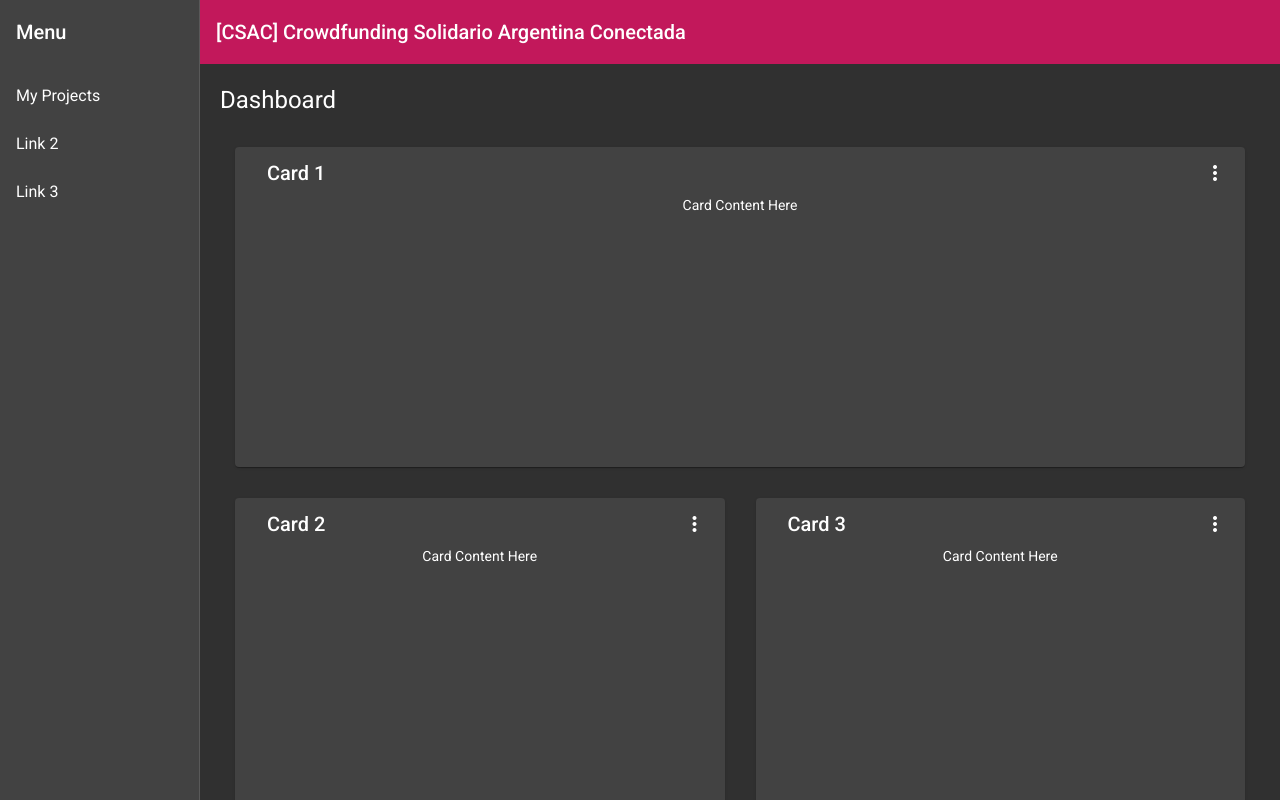
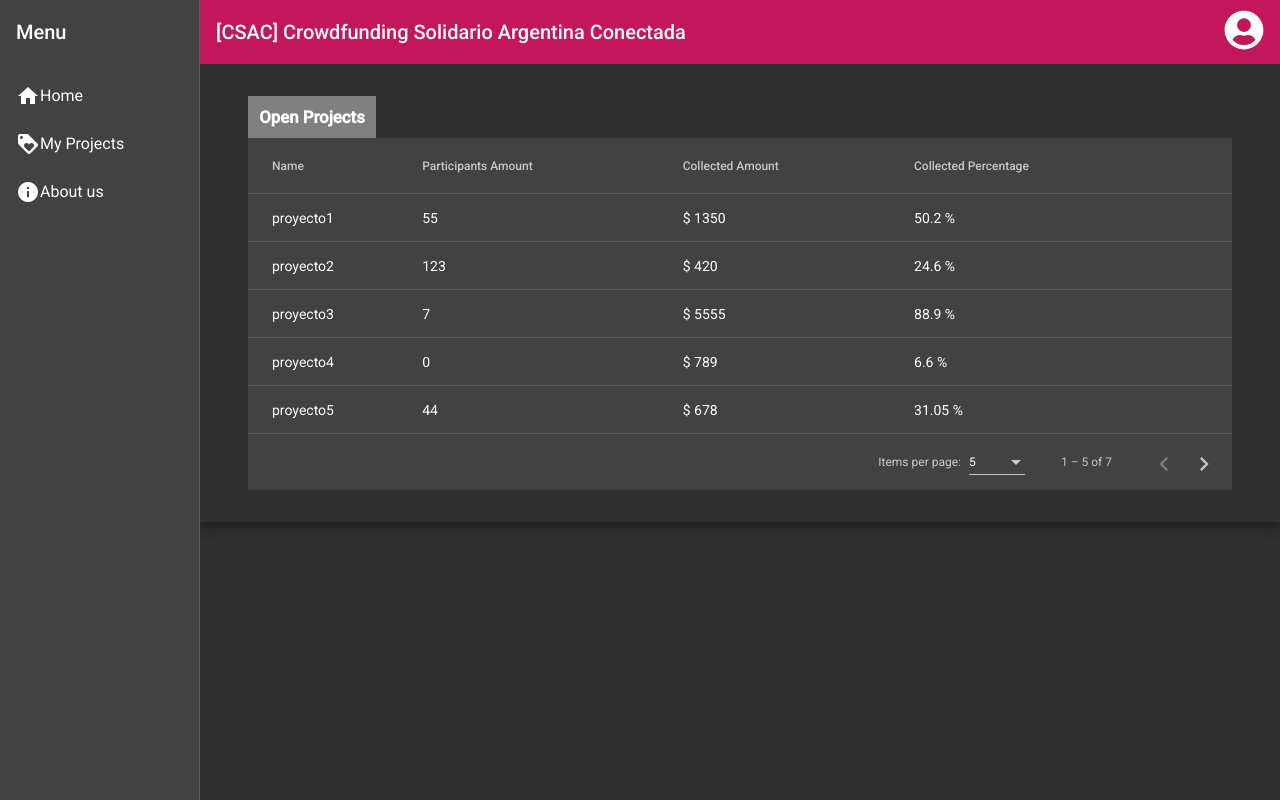
Before and after one commit to fedecame/DesApp-frontend, an Angular app in the folder desapp-fe/: page / in a window 1280 px wide. Built offline with nearby package versions, Linux system fonts and the light colour scheme.

Commit message:
Agrego funcionalidad de tabla de proyectos mas que nada, todavia sin cargarle los datos del request. Muchos ajustes de estilos.

```diff
--- a/desapp-fe/package.json
+++ b/desapp-fe/package.json
@@ -21,6 +21,11 @@
     "@angular/platform-browser": "~10.1.6",
     "@angular/platform-browser-dynamic": "~10.1.6",
     "@angular/router": "~10.1.6",
+    "@fortawesome/angular-fontawesome": "^0.7.0",
+    "@fortawesome/fontawesome-svg-core": "^1.2.28",
+    "@fortawesome/free-brands-svg-icons": "^5.13.0",
+    "@fortawesome/free-regular-svg-icons": "^5.13.0",
+    "@fortawesome/free-solid-svg-icons": "^5.13.0",
     "rxjs": "~6.6.0",
     "tslib": "^2.0.0",
     "zone.js": "~0.10.2"
--- a/desapp-fe/src/app/app.component.html
+++ b/desapp-fe/src/app/app.component.html
@@ -1,6 +1,6 @@
 <app-desapp-nav>
-  <app-desapp-dashboard></app-desapp-dashboard>
-  <!-- <app-desapp-table></app-desapp-table> -->
+  <!-- <app-desapp-dashboard></app-desapp-dashboard> -->
+  <app-desapp-table [title]="'Open Projects'"></app-desapp-table>
   <!-- <app-desapp-form></app-desapp-form> -->
 </app-desapp-nav>
 <router-outlet></router-outlet>
--- a/desapp-fe/src/app/app.module.ts
+++ b/desapp-fe/src/app/app.module.ts
@@ -25,6 +25,7 @@ import { MatSortModule } from '@angular/material/sort';
 import { DesappDashboardComponent } from './desapp-dashboard/desapp-dashboard.component';
 import { MatGridListModule } from '@angular/material/grid-list';
 import { MatMenuModule } from '@angular/material/menu';
+import { FontAwesomeModule } from '@fortawesome/angular-fontawesome';
 
 @NgModule({
   declarations: [AppComponent, DesappFormComponent, DesappNavComponent, DesappTableComponent, DesappDashboardComponent],
@@ -49,6 +50,7 @@ import { MatMenuModule } from '@angular/material/menu';
     MatGridListModule,
     MatMenuModule,
     HttpClientModule,
+    FontAwesomeModule,
   ],
   providers: [],
   bootstrap: [AppComponent],
--- a/desapp-fe/src/app/desapp-nav/desapp-nav.component.html
+++ b/desapp-fe/src/app/desapp-nav/desapp-nav.component.html
@@ -9,9 +9,11 @@
   >
     <mat-toolbar>Menu</mat-toolbar>
     <mat-nav-list>
-      <a mat-list-item (click)="fetchProjects()" style="cursor: pointer">My Projects</a>
-      <a mat-list-item href="#">Link 2</a>
-      <a mat-list-item href="#">Link 3</a>
+      <a mat-list-item href="#"><mat-icon aria-hidden="false" aria-label="Home icon">home</mat-icon>Home</a>
+      <a mat-list-item (click)="fetchProjects()" style="cursor: pointer"
+        ><mat-icon aria-hidden="false" aria-label="My Projects icon">loyalty</mat-icon>My Projects</a
+      >
+      <a mat-list-item href="#"><mat-icon aria-hidden="false" aria-label="About us icon">info</mat-icon>About us</a>
     </mat-nav-list>
   </mat-sidenav>
   <mat-sidenav-content>
@@ -26,6 +28,12 @@
         <mat-icon aria-label="Side nav toggle icon">menu</mat-icon>
       </button>
       <span>[CSAC] Crowdfunding Solidario Argentina Conectada</span>
+      <span class="toolbar-spacer"></span>
+      <fa-icon [icon]="faUserCircle" size="2x" [matMenuTriggerFor]="menu" class="user-avatar"></fa-icon>
+      <mat-menu #menu="matMenu">
+        <button mat-menu-item (click)="goToProfile()"><span>Profile</span></button>
+        <button mat-menu-item><span>My Projects</span></button>
+      </mat-menu>
     </mat-toolbar>
     <!-- Add Content Here -->
     <ng-content></ng-content>
--- a/desapp-fe/src/app/desapp-nav/desapp-nav.component.scss
+++ b/desapp-fe/src/app/desapp-nav/desapp-nav.component.scss
@@ -15,3 +15,15 @@
   top: 0;
   z-index: 1;
 }
+
+.toolbar-spacer {
+  flex: 1 1 auto;
+}
+
+.user-avatar {
+  cursor: pointer;
+
+  &:hover {
+    filter: brightness(0.8);
+  }
+}
--- a/desapp-fe/src/app/desapp-nav/desapp-nav.component.ts
+++ b/desapp-fe/src/app/desapp-nav/desapp-nav.component.ts
@@ -2,7 +2,9 @@ import { Component } from '@angular/core';
 import { BreakpointObserver, Breakpoints } from '@angular/cdk/layout';
 import { Observable } from 'rxjs';
 import { map, shareReplay } from 'rxjs/operators';
+
 import { DesappBeApisService } from '../api-utils/desapp-be-apis.service';
+import { faUserCircle } from '@fortawesome/free-solid-svg-icons';
 
 @Component({
   selector: 'app-desapp-nav',
@@ -10,6 +12,8 @@ import { DesappBeApisService } from '../api-utils/desapp-be-apis.service';
   styleUrls: ['./desapp-nav.component.scss'],
 })
 export class DesappNavComponent {
+  faUserCircle = faUserCircle;
+
   isHandset$: Observable<boolean> = this.breakpointObserver.observe(Breakpoints.Handset).pipe(
     map((result) => result.matches),
     shareReplay()
@@ -22,4 +26,9 @@ export class DesappNavComponent {
       console.log('All projects: ', projects);
     });
   }
+
+  goToProfile() {
+    // TODO: Hacer el ruteo a /profile.
+    console.log('Route to /profile');
+  }
 }
--- a/desapp-fe/src/app/desapp-table/desapp-table-datasource.ts
+++ b/desapp-fe/src/app/desapp-table/desapp-table-datasource.ts
@@ -5,33 +5,22 @@ import { map } from 'rxjs/operators';
 import { Observable, of as observableOf, merge } from 'rxjs';
 
 // TODO: Replace this with your own data model type
-export interface DesappTableItem {
+export interface DesappProjectTableItem {
   name: string;
-  id: number;
+  participantsAmount: number;
+  collectedAmount: number;
+  collectedPercentage: number;
 }
 
 // TODO: replace this with real data from your application
-const EXAMPLE_DATA: DesappTableItem[] = [
-  {id: 1, name: 'Hydrogen'},
-  {id: 2, name: 'Helium'},
-  {id: 3, name: 'Lithium'},
-  {id: 4, name: 'Beryllium'},
-  {id: 5, name: 'Boron'},
-  {id: 6, name: 'Carbon'},
-  {id: 7, name: 'Nitrogen'},
-  {id: 8, name: 'Oxygen'},
-  {id: 9, name: 'Fluorine'},
-  {id: 10, name: 'Neon'},
-  {id: 11, name: 'Sodium'},
-  {id: 12, name: 'Magnesium'},
-  {id: 13, name: 'Aluminum'},
-  {id: 14, name: 'Silicon'},
-  {id: 15, name: 'Phosphorus'},
-  {id: 16, name: 'Sulfur'},
-  {id: 17, name: 'Chlorine'},
-  {id: 18, name: 'Argon'},
-  {id: 19, name: 'Potassium'},
-  {id: 20, name: 'Calcium'},
+const EXAMPLE_DATA: DesappProjectTableItem[] = [
+  { name: 'proyecto1', participantsAmount: 55, collectedAmount: 1350, collectedPercentage: 50.2 },
+  { name: 'proyecto2', participantsAmount: 123, collectedAmount: 420, collectedPercentage: 24.6 },
+  { name: 'proyecto3', participantsAmount: 7, collectedAmount: 5555, collectedPercentage: 88.9 },
+  { name: 'proyecto4', participantsAmount: 0, collectedAmount: 789, collectedPercentage: 6.6 },
+  { name: 'proyecto5', participantsAmount: 44, collectedAmount: 678, collectedPercentage: 31.05 },
+  { name: 'proyecto6', participantsAmount: 34, collectedAmount: 123, collectedPercentage: 2.4 },
+  { name: 'proyecto7', participantsAmount: 69, collectedAmount: 66, collectedPercentage: 5.55 },
 ];
 
 /**
@@ -39,8 +28,8 @@ const EXAMPLE_DATA: DesappTableItem[] = [
  * encapsulate all logic for fetching and manipulating the displayed data
  * (including sorting, pagination, and filtering).
  */
-export class DesappTableDataSource extends DataSource<DesappTableItem> {
-  data: DesappTableItem[] = EXAMPLE_DATA;
+export class DesappTableDataSource extends DataSource<DesappProjectTableItem> {
+  data: DesappProjectTableItem[] = EXAMPLE_DATA;
   paginator: MatPaginator;
   sort: MatSort;
 
@@ -53,18 +42,16 @@ export class DesappTableDataSource extends DataSource<DesappTableItem> {
    * the returned stream emits new items.
    * @returns A stream of the items to be rendered.
    */
-  connect(): Observable<DesappTableItem[]> {
+  connect(): Observable<DesappProjectTableItem[]> {
     // Combine everything that affects the rendered data into one update
     // stream for the data-table to consume.
-    const dataMutations = [
-      observableOf(this.data),
-      this.paginator.page,
-      this.sort.sortChange
-    ];
+    const dataMutations = [observableOf(this.data), this.paginator.page, this.sort.sortChange];
 
-    return merge(...dataMutations).pipe(map(() => {
-      return this.getPagedData(this.getSortedData([...this.data]));
-    }));
+    return merge(...dataMutations).pipe(
+      map(() => {
+        return this.getPagedData(this.getSortedData([...this.data]));
+      })
+    );
   }
 
   /**
@@ -77,7 +64,7 @@ export class DesappTableDataSource extends DataSource<DesappTableItem> {
    * Paginate the data (client-side). If you're using server-side pagination,
    * this would be replaced by requesting the appropriate data from the server.
    */
-  private getPagedData(data: DesappTableItem[]) {
+  private getPagedData(data: DesappProjectTableItem[]) {
     const startIndex = this.paginator.pageIndex * this.paginator.pageSize;
     return data.splice(startIndex, this.paginator.pageSize);
   }
@@ -86,7 +73,7 @@ export class DesappTableDataSource extends DataSource<DesappTableItem> {
    * Sort the data (client-side). If you're using server-side sorting,
    * this would be replaced by requesting the appropriate data from the server.
    */
-  private getSortedData(data: DesappTableItem[]) {
+  private getSortedData(data: DesappProjectTableItem[]) {
     if (!this.sort.active || this.sort.direction === '') {
       return data;
     }
@@ -94,9 +81,16 @@ export class DesappTableDataSource extends DataSource<DesappTableItem> {
     return data.sort((a, b) => {
       const isAsc = this.sort.direction === 'asc';
       switch (this.sort.active) {
-        case 'name': return compare(a.name, b.name, isAsc);
-        case 'id': return compare(+a.id, +b.id, isAsc);
-        default: return 0;
+        case 'name':
+          return compare(a.name, b.name, isAsc);
+        case 'participants_amount':
+          return compare(+a.participantsAmount, +b.participantsAmount, isAsc);
+        case 'collected_amount':
+          return compare(+a.collectedAmount, +b.collectedAmount, isAsc);
+        case 'collected_percentage':
+          return compare(+a.collectedPercentage, +b.collectedPercentage, isAsc);
+        default:
+          return 0;
       }
     });
   }
--- a/desapp-fe/src/app/desapp-table/desapp-table.component.html
+++ b/desapp-fe/src/app/desapp-table/desapp-table.component.html
@@ -1,25 +1,45 @@
-<div class="mat-elevation-z8">
+<div class="mat-elevation-z8 project-table-container">
+  <div class="table-title">{{ title }}</div>
   <table mat-table class="full-width-table" matSort aria-label="Elements">
-    <!-- Id Column -->
-    <ng-container matColumnDef="id">
-      <th mat-header-cell *matHeaderCellDef mat-sort-header>Id</th>
-      <td mat-cell *matCellDef="let row">{{row.id}}</td>
-    </ng-container>
-
     <!-- Name Column -->
     <ng-container matColumnDef="name">
       <th mat-header-cell *matHeaderCellDef mat-sort-header>Name</th>
-      <td mat-cell *matCellDef="let row">{{row.name}}</td>
+      <td mat-cell *matCellDef="let row">{{ row.name }}</td>
+    </ng-container>
+
+    <!-- Partcipants Amount Column -->
+    <ng-container matColumnDef="participants_amount">
+      <th mat-header-cell *matHeaderCellDef mat-sort-header>Participants Amount</th>
+      <td mat-cell *matCellDef="let row">{{ row.participantsAmount }}</td>
+    </ng-container>
+
+    <!-- Collected Amount Column -->
+    <ng-container matColumnDef="collected_amount">
+      <th mat-header-cell *matHeaderCellDef mat-sort-header>Collected Amount</th>
+      <td mat-cell *matCellDef="let row">$ {{ row.collectedAmount }}</td>
+    </ng-container>
+
+    <!-- Collected Percentage Column -->
+    <ng-container matColumnDef="collected_percentage">
+      <th mat-header-cell *matHeaderCellDef mat-sort-header>Collected Percentage</th>
+      <td mat-cell *matCellDef="let row">{{ row.collectedPercentage }} %</td>
     </ng-container>
 
     <tr mat-header-row *matHeaderRowDef="displayedColumns"></tr>
-    <tr mat-row *matRowDef="let row; columns: displayedColumns;"></tr>
+    <tr
+      mat-row
+      *matRowDef="let row; columns: displayedColumns"
+      [ngClass]="'row-hoverable'"
+      (click)="selectProject($event)"
+    ></tr>
   </table>
 
-  <mat-paginator #paginator
-      [length]="dataSource?.data.length"
-      [pageIndex]="0"
-      [pageSize]="50"
-      [pageSizeOptions]="[25, 50, 100, 250]">
+  <mat-paginator
+    #paginator
+    [length]="dataSource?.data.length"
+    [pageIndex]="0"
+    [pageSize]="5"
+    [pageSizeOptions]="[5, 10, 15, 25, 50]"
+  >
   </mat-paginator>
 </div>
--- a/desapp-fe/src/app/desapp-table/desapp-table.component.scss
+++ b/desapp-fe/src/app/desapp-table/desapp-table.component.scss
@@ -1,3 +1,22 @@
 .full-width-table {
   width: 100%;
 }
+
+.project-table-container {
+  padding: 2rem 3rem;
+}
+
+.table-title {
+  background-color: grey;
+  width: fit-content;
+  padding: 0.7rem;
+  font-size: larger;
+  font-weight: bold;
+}
+
+.row-hoverable {
+  &:hover {
+    filter: brightness(1.2);
+    cursor: pointer;
+  }
+}
--- a/desapp-fe/src/app/desapp-table/desapp-table.component.ts
+++ b/desapp-fe/src/app/desapp-table/desapp-table.component.ts
@@ -1,22 +1,23 @@
-import { AfterViewInit, Component, OnInit, ViewChild } from '@angular/core';
+import { AfterViewInit, Component, Input, OnInit, ViewChild } from '@angular/core';
 import { MatPaginator } from '@angular/material/paginator';
 import { MatSort } from '@angular/material/sort';
 import { MatTable } from '@angular/material/table';
-import { DesappTableDataSource, DesappTableItem } from './desapp-table-datasource';
+import { DesappTableDataSource, DesappProjectTableItem } from './desapp-table-datasource';
 
 @Component({
   selector: 'app-desapp-table',
   templateUrl: './desapp-table.component.html',
-  styleUrls: ['./desapp-table.component.scss']
+  styleUrls: ['./desapp-table.component.scss'],
 })
 export class DesappTableComponent implements AfterViewInit, OnInit {
+  @Input() title: string = 'Projects';
   @ViewChild(MatPaginator) paginator: MatPaginator;
   @ViewChild(MatSort) sort: MatSort;
-  @ViewChild(MatTable) table: MatTable<DesappTableItem>;
+  @ViewChild(MatTable) table: MatTable<DesappProjectTableItem>;
   dataSource: DesappTableDataSource;
 
   /** Columns displayed in the table. Columns IDs can be added, removed, or reordered. */
-  displayedColumns = ['id', 'name'];
+  displayedColumns = ['name', 'participants_amount', 'collected_amount', 'collected_percentage'];
 
   ngOnInit() {
     this.dataSource = new DesappTableDataSource();
@@ -27,4 +28,8 @@ export class DesappTableComponent implements AfterViewInit, OnInit {
     this.dataSource.paginator = this.paginator;
     this.table.dataSource = this.dataSource;
   }
+
+  selectProject(event) {
+    console.log('Project selected! Event: ', event);
+  }
 }
```
Also changed, not shown: 1 other file (tests, documents, lock files or other folders).
